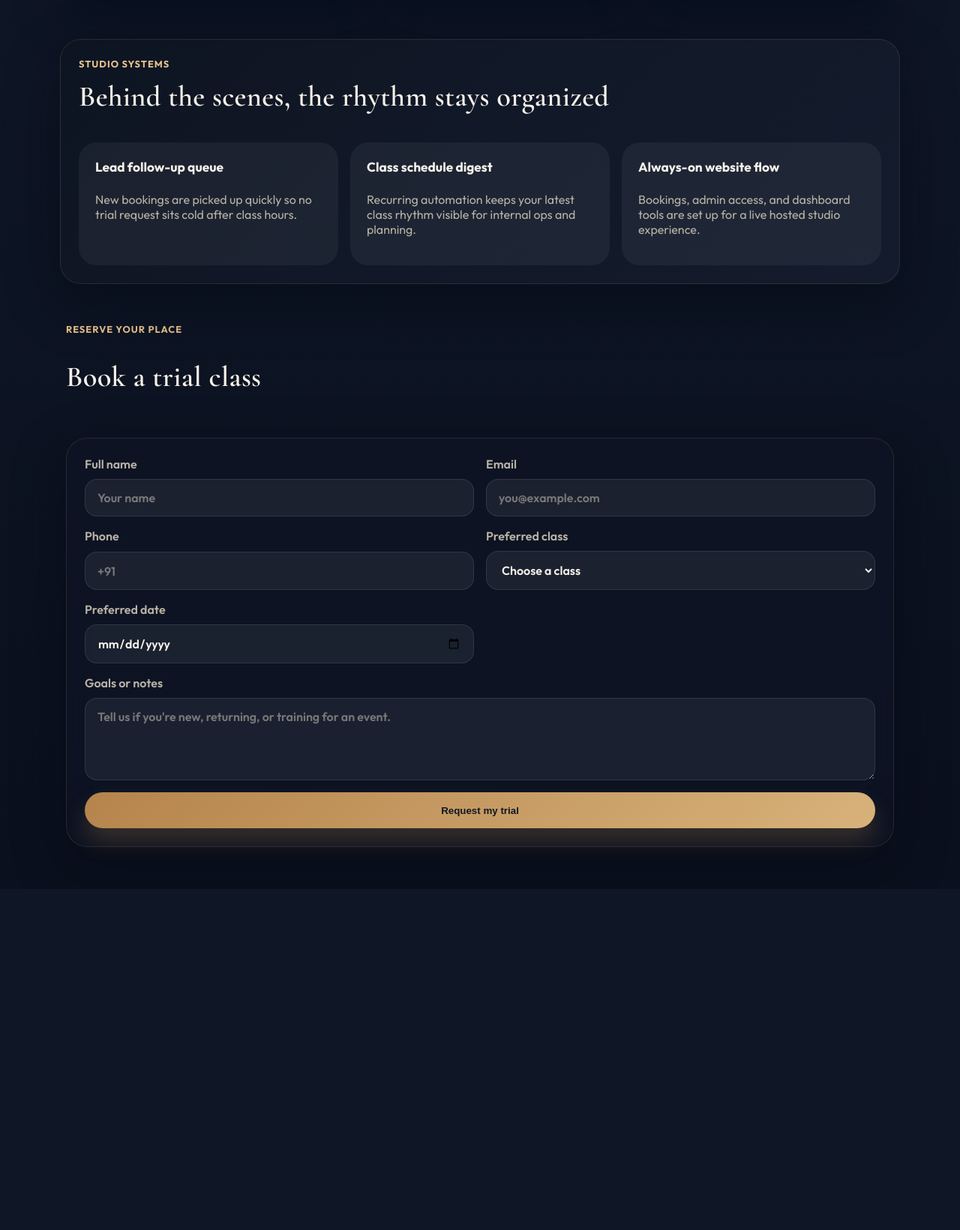
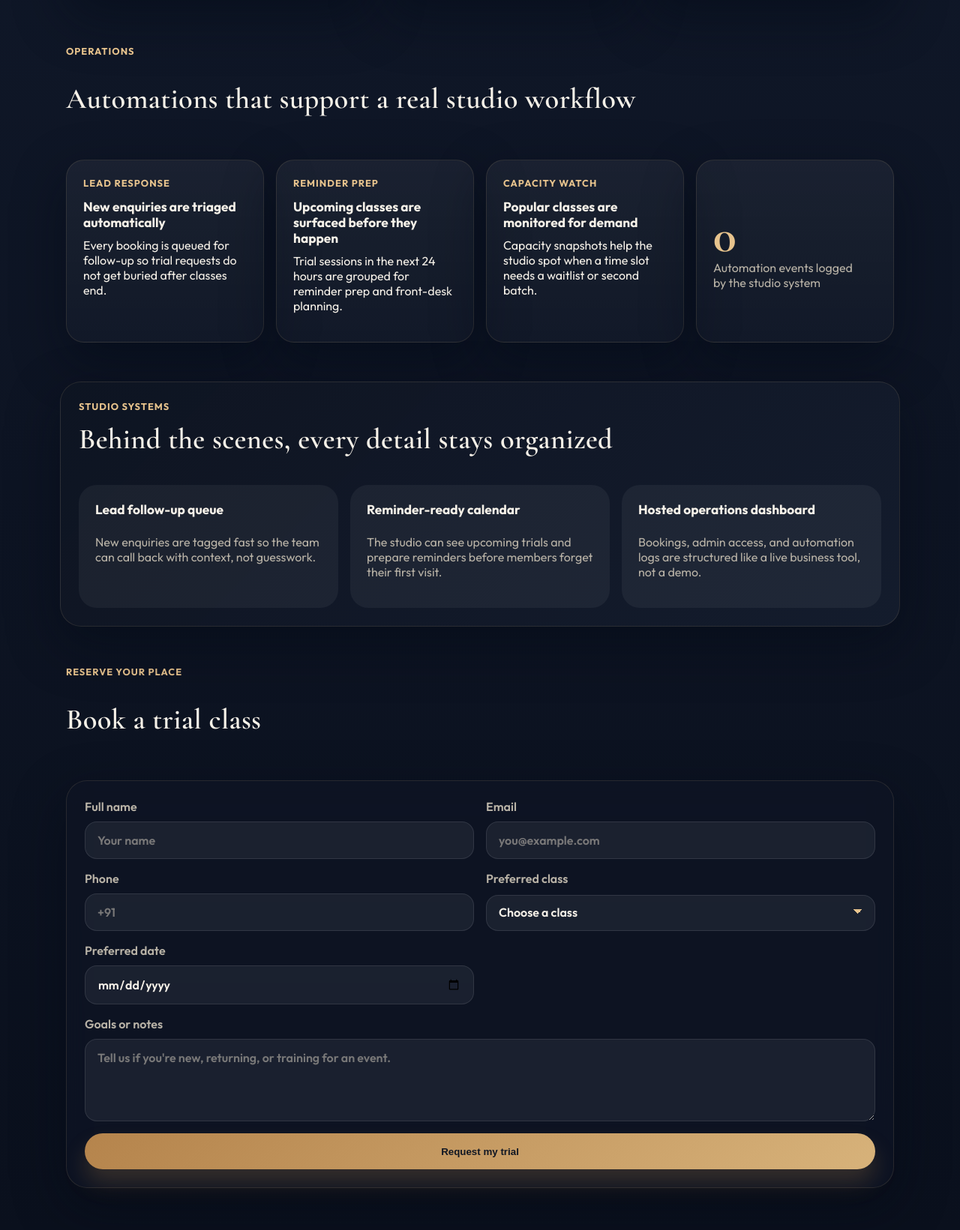
Before and after one commit to patilhimanshu146-tech/zumba, a Flask app: page / in a window 1280 px wide. Shown: the part 2187-3828 px from the top of the page at 75% size. Before the commit the page ends 3358 px from the top, so only its background shows below. Run offline with Flask 3, Linux system fonts and the light colour scheme; data that the repository does not hold is empty.

Commit message:
Refine booking experience and studio automations

```diff
--- a/app.py
+++ b/app.py
@@ -27,6 +27,7 @@ CLASS_SCHEDULE = [
         "time": "6:30 AM",
         "coach": "Anika",
         "level": "All levels",
+        "capacity": 18,
     },
     {
         "title": "Power Pulse Zumba",
@@ -34,6 +35,7 @@ CLASS_SCHEDULE = [
         "time": "7:00 PM",
         "coach": "Rhea",
         "level": "Intermediate",
+        "capacity": 22,
     },
     {
         "title": "Weekend Fiesta Burn",
@@ -41,6 +43,7 @@ CLASS_SCHEDULE = [
         "time": "9:00 AM",
         "coach": "Maya",
         "level": "Beginner friendly",
+        "capacity": 24,
     },
 ]
 
@@ -170,6 +173,60 @@ def publish_schedule_digest(app: Flask) -> None:
     )
 
 
+def prepare_class_reminders(app: Flask) -> None:
+    start_date = datetime.now().date()
+    end_date = start_date + timedelta(days=1)
+    with closing(sqlite3.connect(app.config["DATABASE"])) as connection:
+        connection.row_factory = sqlite3.Row
+        rows = connection.execute(
+            """
+            SELECT id, name, class_name, preferred_date
+            FROM bookings
+            WHERE date(preferred_date) BETWEEN date(?) AND date(?)
+            ORDER BY preferred_date ASC, created_at ASC
+            """,
+            (start_date.isoformat(), end_date.isoformat()),
+        ).fetchall()
+
+    if not rows:
+        insert_automation_log(
+            app,
+            "Reminder Prep",
+            "No upcoming trial classes needed reminder prep in the next 24 hours.",
+        )
+        return
+
+    details = (
+        f"Prepared reminder list for {len(rows)} upcoming booking(s): "
+        + ", ".join(f"{row['name']} - {row['class_name']}" for row in rows[:5])
+    )
+    insert_automation_log(app, "Reminder Prep", details)
+
+
+def review_capacity_watch(app: Flask) -> None:
+    with closing(sqlite3.connect(app.config["DATABASE"])) as connection:
+        connection.row_factory = sqlite3.Row
+        classes = []
+        for schedule_item in CLASS_SCHEDULE:
+            total = connection.execute(
+                """
+                SELECT COUNT(*)
+                FROM bookings
+                WHERE class_name = ?
+                """,
+                (schedule_item["title"],),
+            ).fetchone()[0]
+            classes.append(
+                f"{schedule_item['title']}: {total}/{schedule_item['capacity']} booked"
+            )
+
+    insert_automation_log(
+        app,
+        "Capacity Watch",
+        "Capacity snapshot recorded. " + "; ".join(classes),
+    )
+
+
 def register_scheduler(app: Flask) -> None:
     scheduler = BackgroundScheduler(daemon=True, timezone="Asia/Kolkata")
 
@@ -187,6 +244,20 @@ def register_scheduler(app: Flask) -> None:
         id="schedule-digest",
         replace_existing=True,
     )
+    scheduler.add_job(
+        lambda: prepare_class_reminders(app),
+        trigger="interval",
+        hours=4,
+        id="reminder-prep",
+        replace_existing=True,
+    )
+    scheduler.add_job(
+        lambda: review_capacity_watch(app),
+        trigger="interval",
+        hours=8,
+        id="capacity-watch",
+        replace_existing=True,
+    )
     scheduler.start()
     app.scheduler = scheduler  # type: ignore[attr-defined]
 
@@ -199,10 +270,22 @@ def register_routes(app: Flask) -> None:
     def home():
         db = app.get_db()
         booking_count = db.execute("SELECT COUNT(*) FROM bookings").fetchone()[0]
+        automation_count = db.execute(
+            "SELECT COUNT(*) FROM automation_runs"
+        ).fetchone()[0]
+        upcoming_trials = db.execute(
+            """
+            SELECT COUNT(*)
+            FROM bookings
+            WHERE date(preferred_date) >= date('now')
+            """
+        ).fetchone()[0]
         return render_template(
             "index.html",
             classes=CLASS_SCHEDULE,
             booking_count=booking_count,
+            automation_count=automation_count,
+            upcoming_trials=upcoming_trials,
             studio_name=app.config["STUDIO_NAME"],
             admin_logged_in=admin_session_active(),
         )
--- a/static/styles.css
+++ b/static/styles.css
@@ -113,6 +113,7 @@ small {
   background: var(--accent-soft);
   padding: 8px 12px;
   border-radius: 999px;
+  color: var(--accent-dark);
 }
 
 h1,
@@ -254,7 +255,8 @@ h4 {
 .class-grid,
 .feature-grid,
 .dashboard-grid,
-.gallery-grid {
+.gallery-grid,
+.operations-grid {
   margin-top: 20px;
 }
 
@@ -265,7 +267,8 @@ h4 {
 
 .class-card,
 .feature-grid article,
-.panel {
+.panel,
+.operation-card {
   border-radius: 24px;
   padding: 22px;
 }
@@ -339,6 +342,44 @@ textarea {
 
 .feature-grid article {
   background: rgba(255, 255, 255, 0.05);
+}
+
+.operations-section {
+  padding-top: 8px;
+}
+
+.operations-grid {
+  display: grid;
+  grid-template-columns: repeat(4, minmax(0, 1fr));
+  gap: 16px;
+}
+
+.operation-card {
+  background: linear-gradient(180deg, rgba(255, 255, 255, 0.05), rgba(255, 255, 255, 0.02));
+  border: 1px solid var(--border);
+  box-shadow: var(--shadow);
+}
+
+.operation-card h4 {
+  margin-bottom: 10px;
+}
+
+.metric-card {
+  display: grid;
+  align-content: center;
+  justify-items: start;
+}
+
+.metric-card strong {
+  font-family: "Cormorant Garamond", serif;
+  font-size: clamp(3rem, 5vw, 4.6rem);
+  line-height: 1;
+  color: var(--accent-dark);
+}
+
+.metric-card span {
+  color: var(--muted);
+  max-width: 18ch;
 }
 
 .vibe-section {
@@ -442,11 +483,29 @@ textarea {
   padding: 14px 16px;
   font: inherit;
   color: var(--text);
+  appearance: none;
 }
 
 input::placeholder,
 textarea::placeholder {
   color: rgba(215, 207, 194, 0.5);
+}
+
+select {
+  background-image:
+    linear-gradient(45deg, transparent 50%, var(--accent-dark) 50%),
+    linear-gradient(135deg, var(--accent-dark) 50%, transparent 50%);
+  background-position:
+    calc(100% - 22px) calc(50% - 2px),
+    calc(100% - 16px) calc(50% - 2px);
+  background-size: 6px 6px, 6px 6px;
+  background-repeat: no-repeat;
+  padding-right: 44px;
+}
+
+select option {
+  color: #101829;
+  background: #f6f1e8;
 }
 
 textarea {
@@ -545,6 +604,7 @@ small {
   .stats-grid,
   .dashboard-grid,
   .gallery-grid,
+  .operations-grid,
   .booking-form,
   .topbar,
   .dashboard-header {
--- a/templates/index.html
+++ b/templates/index.html
@@ -26,12 +26,12 @@
         </nav>
         <div class="hero-grid">
           <section class="hero-copy">
-            <p class="badge">Dance. Sweat. Glow.</p>
-            <h2>Electric Zumba nights with bold beats, sweat drops, and real studio energy.</h2>
+            <p class="badge">Boutique dance fitness studio</p>
+            <h2>Zumba classes designed with club energy and professional studio structure.</h2>
             <p class="lead">
-              Step into a darker, moodier workout space built around rhythm,
-              movement, and confidence. Fast-paced classes, cinematic lighting,
-              and a booking flow that keeps your studio running smoothly.
+              Pulse & Rhythm blends polished coaching, smart scheduling, and a
+              premium class experience. The site is built to convert visitors
+              into members while keeping studio operations clean behind the scenes.
             </p>
             <div class="hero-actions">
               <a class="primary-btn" href="#booking">Book a trial class</a>
@@ -44,11 +44,11 @@
               </article>
               <article>
                 <strong>{{ booking_count }}</strong>
-                <span>Bookings captured so far</span>
+                <span>Trial bookings captured</span>
               </article>
               <article>
-                <strong>24/7</strong>
-                <span>Automation support flow</span>
+                <strong>{{ upcoming_trials }}</strong>
+                <span>Upcoming trial sessions</span>
               </article>
             </div>
           </section>
@@ -66,11 +66,11 @@
               />
             </div>
             <div class="hero-card">
-              <p class="card-label">Why members stay</p>
+              <p class="card-label">Studio standards</p>
               <ul>
-                <li>Low-pressure first sessions with high-energy coaching</li>
-                <li>Latin, cardio-pop, Bollywood, and club-style playlists</li>
-                <li>Fast follow-ups and studio ops that stay organized</li>
+                <li>Small-group coaching with clear class levels and capped attendance</li>
+                <li>Curated playlists that balance Latin, cardio-pop, and Bollywood energy</li>
+                <li>Fast follow-ups, reminder prep, and booking oversight built into the workflow</li>
               </ul>
             </div>
           </section>
@@ -90,7 +90,7 @@
               <h4>{{ item.title }}</h4>
               <p>{{ item.time }}</p>
               <p>{{ item.level }}</p>
-              <span>Coach {{ item.coach }}</span>
+              <span>Coach {{ item.coach }} · {{ item.capacity }} spots</span>
             </article>
             {% endfor %}
           </div>
@@ -123,23 +123,51 @@
           </div>
         </section>
 
+        <section class="section operations-section">
+          <div class="section-heading">
+            <p class="eyebrow">Operations</p>
+            <h3>Automations that support a real studio workflow</h3>
+          </div>
+          <div class="operations-grid">
+            <article class="operation-card">
+              <p class="card-label">Lead response</p>
+              <h4>New enquiries are triaged automatically</h4>
+              <p>Every booking is queued for follow-up so trial requests do not get buried after classes end.</p>
+            </article>
+            <article class="operation-card">
+              <p class="card-label">Reminder prep</p>
+              <h4>Upcoming classes are surfaced before they happen</h4>
+              <p>Trial sessions in the next 24 hours are grouped for reminder prep and front-desk planning.</p>
+            </article>
+            <article class="operation-card">
+              <p class="card-label">Capacity watch</p>
+              <h4>Popular classes are monitored for demand</h4>
+              <p>Capacity snapshots help the studio spot when a time slot needs a waitlist or second batch.</p>
+            </article>
+            <article class="operation-card metric-card">
+              <strong>{{ automation_count }}</strong>
+              <span>Automation events logged by the studio system</span>
+            </article>
+          </div>
+        </section>
+
         <section class="section spotlight">
           <div>
             <p class="eyebrow">Studio systems</p>
-            <h3>Behind the scenes, the rhythm stays organized</h3>
+            <h3>Behind the scenes, every detail stays organized</h3>
           </div>
           <div class="feature-grid">
             <article>
               <h4>Lead follow-up queue</h4>
-              <p>New bookings are picked up quickly so no trial request sits cold after class hours.</p>
+              <p>New enquiries are tagged fast so the team can call back with context, not guesswork.</p>
             </article>
             <article>
-              <h4>Class schedule digest</h4>
-              <p>Recurring automation keeps your latest class rhythm visible for internal ops and planning.</p>
+              <h4>Reminder-ready calendar</h4>
+              <p>The studio can see upcoming trials and prepare reminders before members forget their first visit.</p>
             </article>
             <article>
-              <h4>Always-on website flow</h4>
-              <p>Bookings, admin access, and dashboard tools are set up for a live hosted studio experience.</p>
+              <h4>Hosted operations dashboard</h4>
+              <p>Bookings, admin access, and automation logs are structured like a live business tool, not a demo.</p>
             </article>
           </div>
         </section>
```
